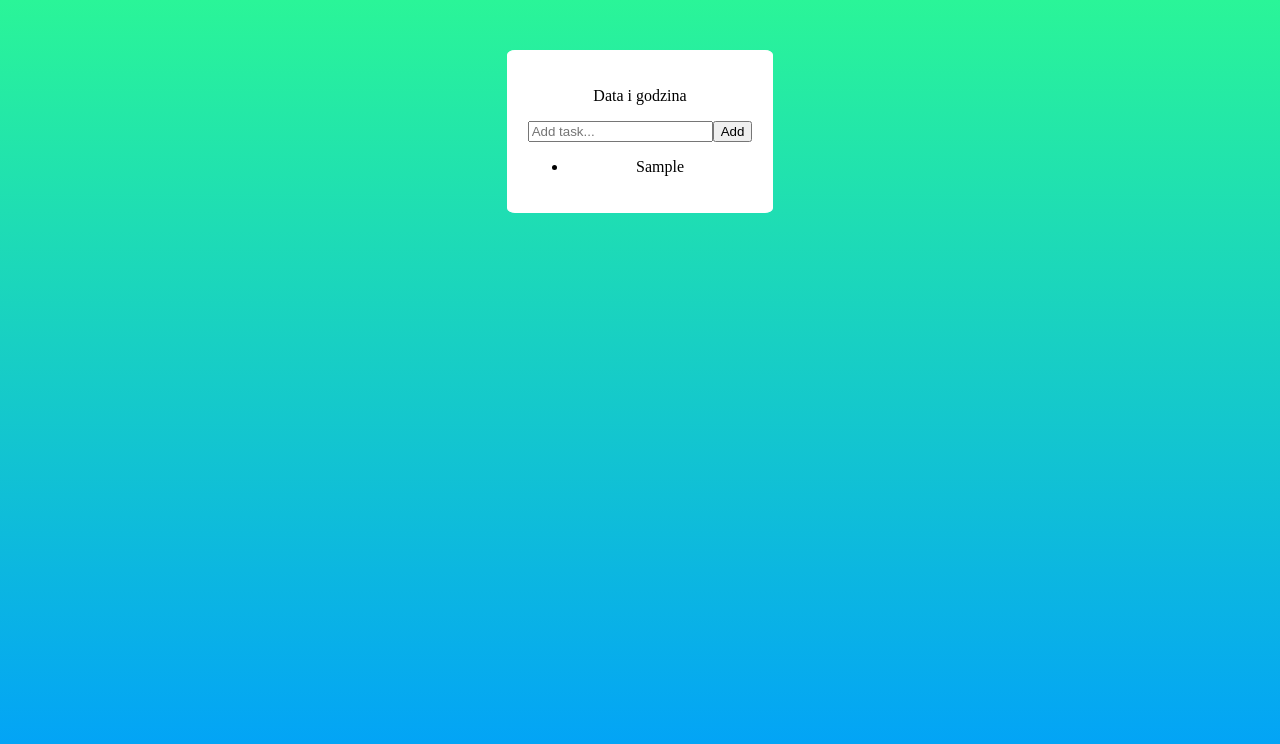
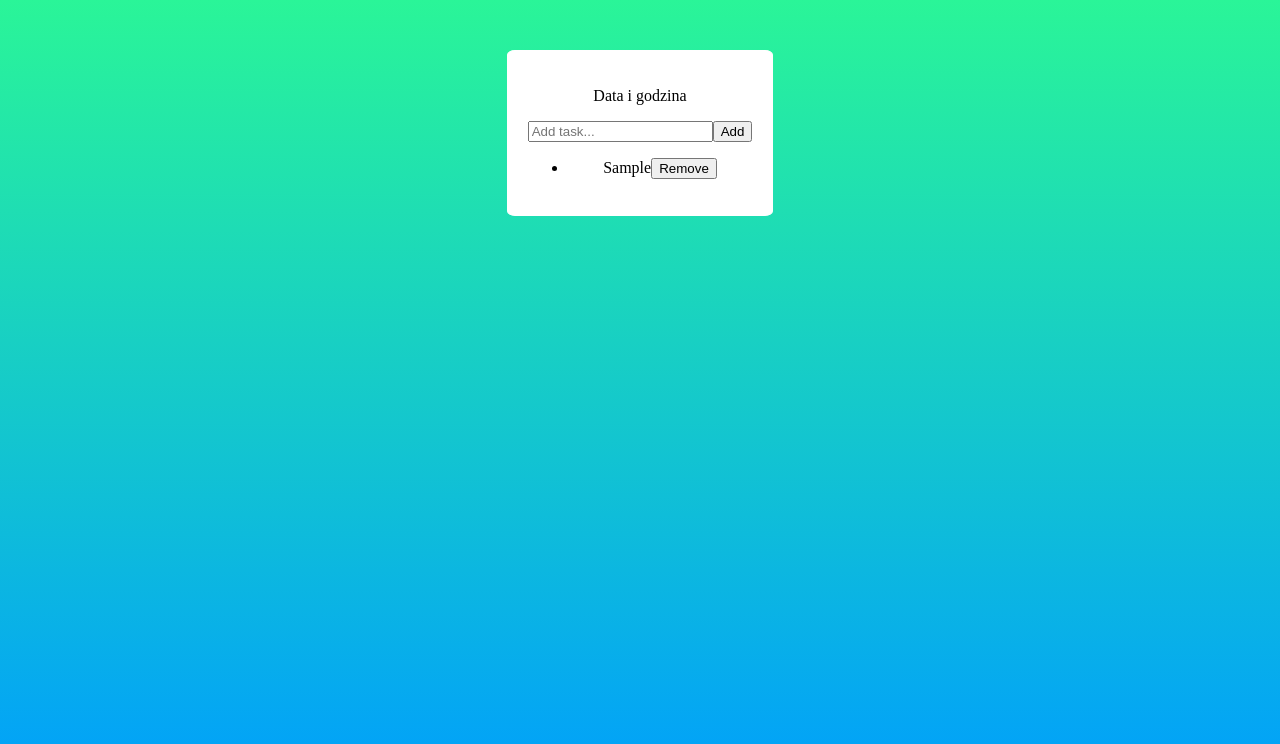
Before and after one commit to AgataJalo/To-Do-React-App, a React (Create React App) app: page / in a window 1280 px wide. Both pictures are taken after typing "Sample" into the empty fields and a click on the button "Add". Shown: the top 744 px of the page. Built offline with nearby package versions, Linux system fonts and the light colour scheme.

Commit message:
removeElement added

```diff
--- a/src/components/App/App.js
+++ b/src/components/App/App.js
@@ -18,15 +18,28 @@ class App extends Component{
   }
 
   addElement(input){
-    let listArr = this.state.list;
-    listArr.push(input);
+    const newTask ={
+      id: 1+ Math.random(),
+      value:this.state.list.slice()
+    }
+    //console.log(newTask.id)
+    let list= [...this.state.list]
+    list.push(input);
 
     this.setState({
-      list: listArr,
+      list: list,
       newTask: ''
     })
   }
 
+  removeElement(id){
+    const list =[...this.state.list];
+    const updatedList=list.filter(value => value.id !== id);
+
+    this.setState({
+      list :updatedList
+    })
+  }
 
   render(){
     return(
@@ -48,7 +61,9 @@ class App extends Component{
 
       <div className="list">
         <ul>
-    {this.state.list.map((value)=> <li>{value}</li>)}
+          {this.state.list.map((value,id)=> <li key={id}>{value}
+          <button onClick={()=>this.removeElement(value.id)}>Remove</button>
+          </li>)}
         </ul>
       </div>
     </div>
```
